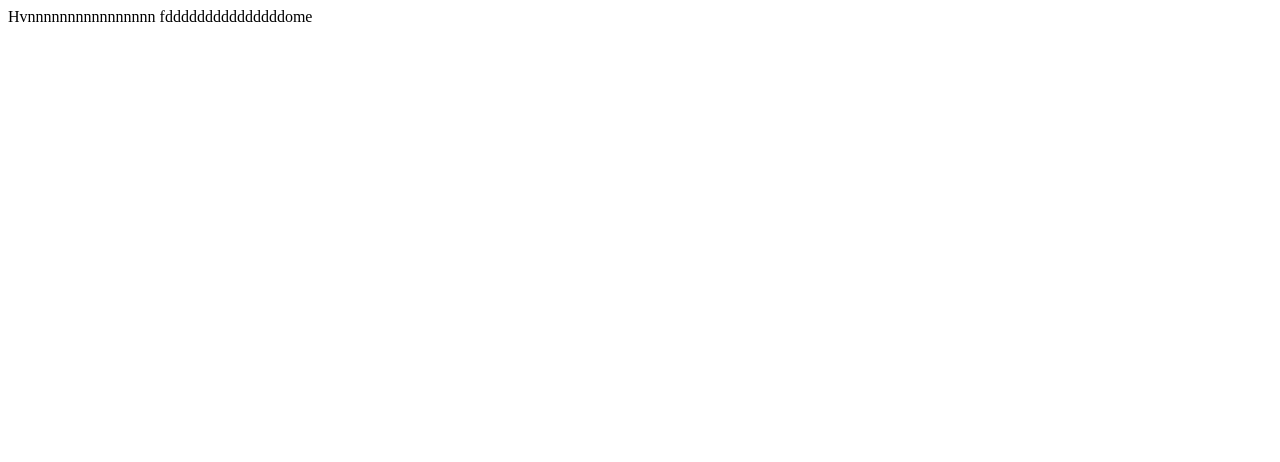
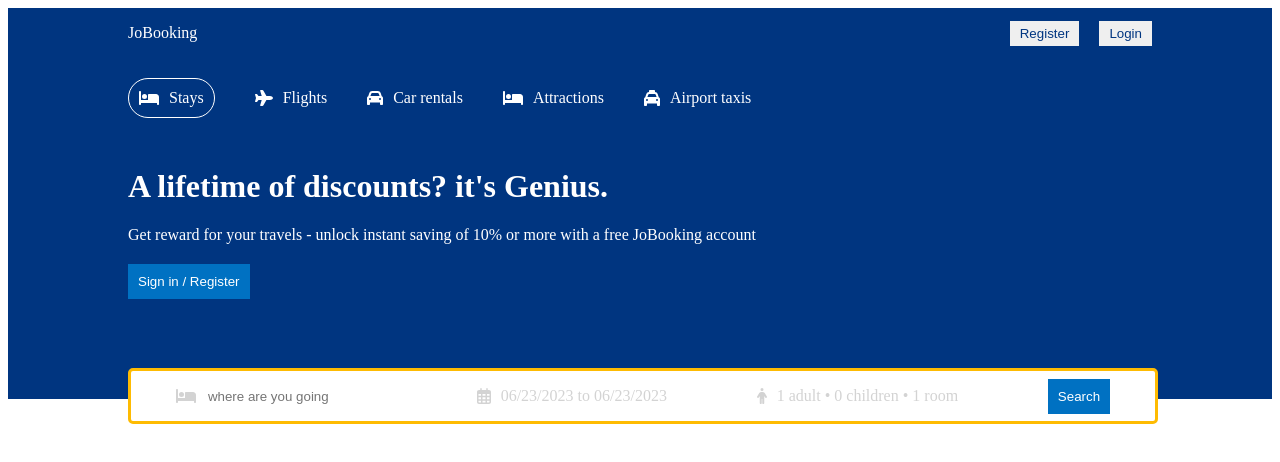
Before and after one commit to Rafhathdana/JoBooking-client, a React (Create React App) app: page / in a window 1280 px wide. Shown: the top 462 px of the page. Built offline with nearby package versions, Linux system fonts and the light colour scheme.

Commit message:
header almost complete

```diff
--- a/package.json
+++ b/package.json
@@ -3,10 +3,16 @@
   "version": "0.1.0",
   "private": true,
   "dependencies": {
+    "@fortawesome/fontawesome-svg-core": "^6.4.0",
+    "@fortawesome/free-regular-svg-icons": "^6.4.0",
+    "@fortawesome/free-solid-svg-icons": "^6.4.0",
+    "@fortawesome/react-fontawesome": "^0.2.0",
     "@testing-library/jest-dom": "^5.16.5",
     "@testing-library/react": "^13.4.0",
     "@testing-library/user-event": "^13.5.0",
+    "date-fns": "^2.30.0",
     "react": "^18.2.0",
+    "react-date-range": "^1.4.0",
     "react-dom": "^18.2.0",
     "react-router-dom": "^6.13.0",
     "react-scripts": "5.0.1",
--- /dev/null
+++ b/src/components/header/Header.jsx
@@ -0,0 +1,179 @@
+import { FontAwesomeIcon } from "@fortawesome/react-fontawesome";
+import "./header.css";
+import {
+  faBed,
+  faCar,
+  faPerson,
+  faPlane,
+  faTaxi,
+} from "@fortawesome/free-solid-svg-icons";
+import { faCalendarDays } from "@fortawesome/free-regular-svg-icons";
+import { DateRange } from "react-date-range";
+import "react-date-range/dist/styles.css";
+import "react-date-range/dist/theme/default.css";
+import { useState } from "react";
+import { format } from "date-fns";
+const Header = () => {
+  const [openDate, setOpenDate] = useState(false);
+  const [date, setDate] = useState([
+    {
+      startDate: new Date(),
+      endDate: new Date(),
+      key: "selection",
+    },
+  ]);
+  const [openOptions, setOpenOptions] = useState(false);
+  const [options, setOptions] = useState({
+    adult: 1,
+    children: 0,
+    room: 1,
+  });
+  const handleOption = (name, operation) => {
+    setOptions((prev) => {
+      return {
+        ...prev,
+        [name]: operation === "i" ? options[name] + 1 : options[name] - 1,
+      };
+    });
+  };
+  return (
+    <div className="header">
+      <div className="headerContainer">
+        <div className="headerList">
+          <div className="headerListItem active">
+            <FontAwesomeIcon icon={faBed} />
+            <span>Stays</span>
+          </div>
+          <div className="headerListItem">
+            <FontAwesomeIcon icon={faPlane} />
+            <span>Flights</span>
+          </div>
+          <div className="headerListItem">
+            <FontAwesomeIcon icon={faCar} />
+            <span>Car rentals</span>
+          </div>
+          <div className="headerListItem">
+            <FontAwesomeIcon icon={faBed} />
+            <span>Attractions</span>
+          </div>
+          <div className="headerListItem">
+            <FontAwesomeIcon icon={faTaxi} />
+            <span>Airport taxis</span>
+          </div>
+        </div>
+        <h1 className="headerTitle">A lifetime of discounts? it's Genius.</h1>
+        <p className="headerDesc">
+          Get reward for your travels - unlock instant saving of 10% or more
+          with a free JoBooking account
+        </p>
+        <button className="headerBtn">Sign in / Register</button>
+        <div className="headerSearch">
+          <div className="headerSearchItem">
+            <FontAwesomeIcon icon={faBed} className="headerIcon" />
+            <input
+              type="text"
+              className="headerSearchInput"
+              placeholder="where are you going"
+            />
+          </div>
+          <div className="headerSearchItem">
+            <FontAwesomeIcon icon={faCalendarDays} className="headerIcon" />
+            <span
+              onClick={() => setOpenDate(!openDate)}
+              className="headerSearchText"
+            >
+              {`${format(date[0].startDate, "MM/dd/yyyy")} to ${format(
+                date[0].endDate,
+                "MM/dd/yyyy"
+              )}`}
+            </span>
+            {openDate && (
+              <DateRange
+                editableDateInputs={true}
+                onChange={(item) => setDate([item.selection])}
+                moveRangeOnFirstSelection={false}
+                ranges={date}
+                className="date"
+              />
+            )}
+          </div>
+          <div className="headerSearchItem">
+            <FontAwesomeIcon icon={faPerson} className="headerIcon" />
+            <span
+              onClick={() => setOpenOptions(!openOptions)}
+              className="headerSearchText"
+            >{`${options.adult} adult • ${options.children} children • ${options.room} room `}</span>
+            {openOptions && (
+              <div className="options">
+                <div className="optionItem">
+                  <span className="optionText">Adult</span>
+                  <div className="optionCounter">
+                    <button
+                      disabled={options.adult <= 1}
+                      className="optionCounterButton"
+                      onClick={() => handleOption("adult", "d")}
+                    >
+                      -
+                    </button>
+                    <span className="optionCounterNumber">{options.adult}</span>
+                    <button
+                      className="optionCounterButton"
+                      onClick={() => handleOption("adult", "i")}
+                    >
+                      +
+                    </button>
+                  </div>
+                </div>
+                <div className="optionItem">
+                  <span className="optionText">Children</span>
+                  <div className="optionCounter">
+                    <button
+                      disabled={options.children <= 1}
+                      className="optionCounterButton"
+                      onClick={() => handleOption("children", "d")}
+                    >
+                      -
+                    </button>
+                    <span className="optionCounterNumber">
+                      {options.children}
+                    </span>
+                    <button
+                      className="optionCounterButton"
+                      onClick={() => handleOption("children", "i")}
+                    >
+                      +
+                    </button>
+                  </div>
+                </div>
+                <div className="optionItem">
+                  <span className="optionText">Room</span>
+                  <div className="optionCounter">
+                    <button
+                      disabled={options.room <= 1}
+                      className="optionCounterButton"
+                      onClick={() => handleOption("room", "d")}
+                    >
+                      -
+                    </button>
+                    <span className="optionCounterNumber">{options.room}</span>
+                    <button
+                      className="optionCounterButton"
+                      onClick={() => handleOption("room", "i")}
+                    >
+                      +
+                    </button>
+                  </div>
+                </div>
+              </div>
+            )}
+          </div>
+          <div className="headerSearchItem">
+            <button className="headerBtn">Search</button>
+          </div>
+        </div>
+      </div>
+    </div>
+  );
+};
+
+export default Header;
--- /dev/null
+++ b/src/components/header/header.css
@@ -0,0 +1,107 @@
+.header {
+  background-color: #003580;
+  color: white;
+  display: flex;
+  justify-content: center;
+  position: relative;
+}
+.headerContainer {
+  width: 100%;
+  max-width: 1024px;
+  margin: 20px 0px 100px 0px;
+}
+.headerList {
+  display: flex;
+  gap: 40px;
+  margin-bottom: 50px;
+}
+.headerListItem {
+  display: flex;
+  align-items: center;
+  gap: 10px;
+}
+.headerListItem.active {
+  border: 1px solid white;
+  padding: 10px;
+  border-radius: 20px;
+}
+.headerDesc {
+  margin: 20px 0px;
+}
+.headerBtn {
+  background-color: #0071c2;
+  color: white;
+  border: none;
+  font-weight: 500;
+  padding: 10px;
+  cursor: pointer;
+}
+
+.headerSearch {
+  height: 30px;
+  background-color: white;
+  border: 3px solid #febb02;
+  display: flex;
+  align-items: center;
+  justify-content: space-around;
+  padding: 10px 0px;
+  border-radius: 5px;
+  position: absolute;
+  bottom: -25px;
+  width: 100%;
+  max-width: 1024px;
+}
+.headerIcon {
+  color: lightgrey;
+}
+.headerSearchItem {
+  display: flex;
+  align-items: center;
+  gap: 10px;
+}
+.headerSearchInput {
+  border: none;
+  outline: none;
+}
+.headerSearchText {
+  color: lightgrey;
+  cursor: pointer;
+}
+.date {
+  position: absolute;
+  top: 50px;
+}
+
+.options {
+  position: absolute;
+  top: 50px;
+  background-color: white;
+  color: gray;
+  border-radius: 5px;
+  -webkit-box-shadow: 0px 0px 10px -5px rgba(0, 0, 0, 0.4);
+  box-shadow: 0px 0px 10px -5px rgba(0, 0, 0, 0.4);
+}
+.optionItem {
+  width: 200px;
+  display: flex;
+  justify-content: space-between;
+  margin: 10px;
+}
+.optionCounter {
+  display: flex;
+  align-items: center;
+  gap: 10px;
+  font-size: 12px;
+  color: black;
+}
+.optionCounterButton {
+  width: 30px;
+  height: 30px;
+  border: 1px solid #0071c2;
+  color: #0071c2;
+  cursor: pointer;
+  background-color: white;
+}
+.optionCounterButton:disabled {
+  cursor: not-allowed;
+}
--- /dev/null
+++ b/src/components/navbar/Navbar.jsx
@@ -0,0 +1,17 @@
+import "./navbar.css";
+
+const Navbar = () => {
+  return (
+    <div className="navbar">
+      <div className="navContainer">
+        <span className="logo">JoBooking</span>
+        <div className="navItems">
+          <button className="navButton">Register</button>
+          <button className="navButton">Login</button>
+        </div>
+      </div>
+    </div>
+  );
+};
+
+export default Navbar;
--- /dev/null
+++ b/src/components/navbar/navbar.css
@@ -0,0 +1,24 @@
+.navbar {
+  height: 50px;
+  background-color: #003580;
+  display: flex;
+  justify-content: center;
+}
+.navContainer {
+  width: 100%;
+  max-width: 1024px;
+  color: white;
+  display: flex;
+  align-items: center;
+  justify-content: space-between;
+}
+.logo {
+  font-weight: 500;
+}
+.navButton {
+  margin-left: 20px;
+  border: none;
+  padding: 5px 10px;
+  cursor: pointer;
+  color: #003580;
+}
--- a/src/pages/home/Home.jsx
+++ b/src/pages/home/Home.jsx
@@ -1,7 +1,14 @@
-import React from "react";
+import Header from "../../components/header/Header";
+import Navbar from "../../components/navbar/Navbar";
+import "./home.css";
 
 const Home = () => {
-  return <div>Hvnnnnnnnnnnnnnnnn fdddddddddddddddome</div>;
+  return (
+    <div>
+      <Navbar />
+      <Header />
+    </div>
+  );
 };
 
 export default Home;
```
Also changed, not shown: src/pages/home/home.css (added), 2 other files (tests, documents, lock files or other folders).
